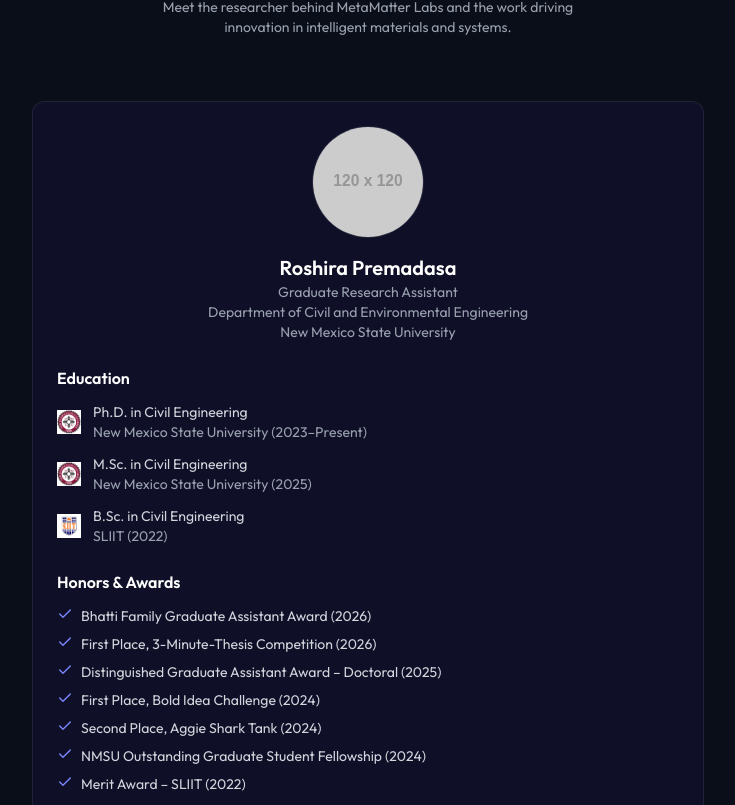
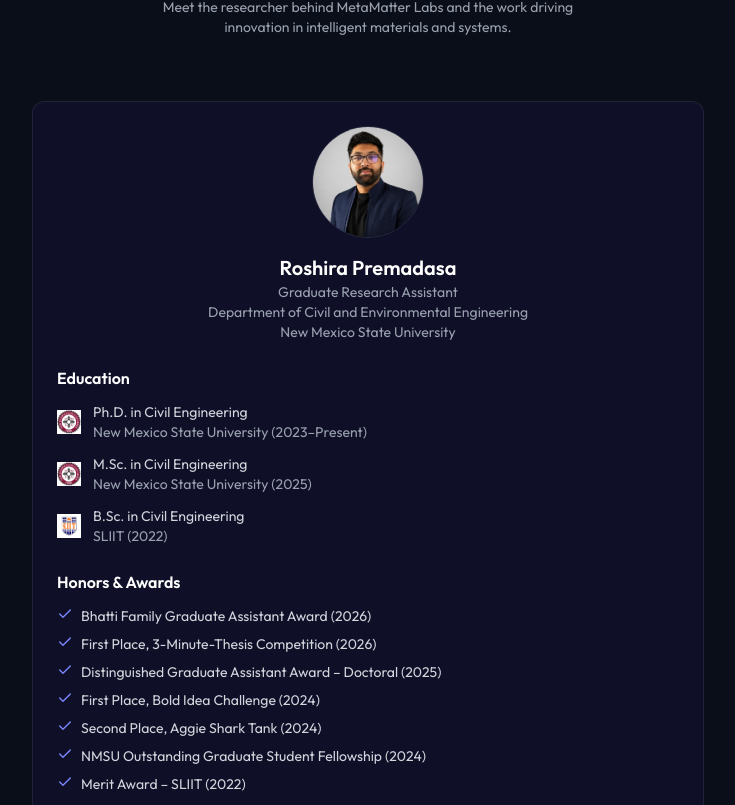
Before and after one commit to IshiniKiridena/metamatter, a Next.js app: page / in a window 1280 px wide. Shown: the part 3695-4500 px from the top of the page, without its empty margins (272-1007 px from the left). Built offline with nearby package versions, Linux system fonts and the light colour scheme.

Commit message:
added team and research interests

```diff
--- a/components/ResearchInterests.tsx
+++ b/components/ResearchInterests.tsx
@@ -138,9 +138,9 @@ export default function ResearchInterests() {
           className="mt-12"
         >
           <img
-            src="/research-visual.jpg"
+            src="/research-visual.png"
             alt="Research visualization"
-            className="w-full h-64 md:h-80 object-cover rounded-2xl border border-white/10"
+            className="w-full h-auto md:h-auto object-cover rounded-2xl border border-white/10 bg-cyan-50"
           />
         </motion.div>
       </div>
--- a/components/Team.tsx
+++ b/components/Team.tsx
@@ -34,7 +34,7 @@ export default function Team() {
                         {/* Profile */}
                         <div className="flex flex-col items-center text-center mb-6">
                             <img
-                                src="https://via.placeholder.com/120"
+                                src="/team.png"
                                 alt="Roshira Premadasa"
                                 className="w-28 h-28 rounded-full object-cover mb-4 border border-white/10"
                             />
```
Also changed, not shown: public/research-visual.png (added), public/team.png (added).
